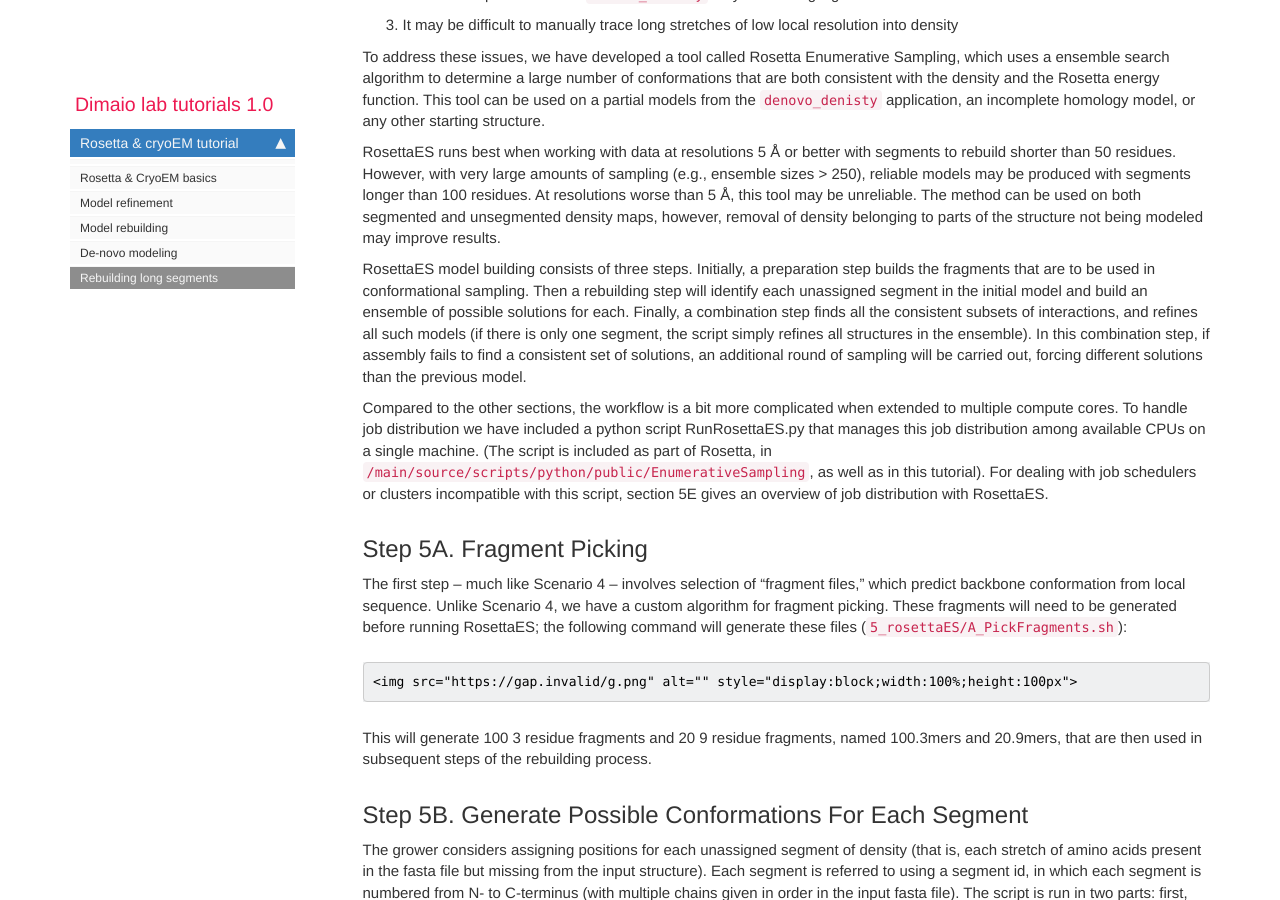
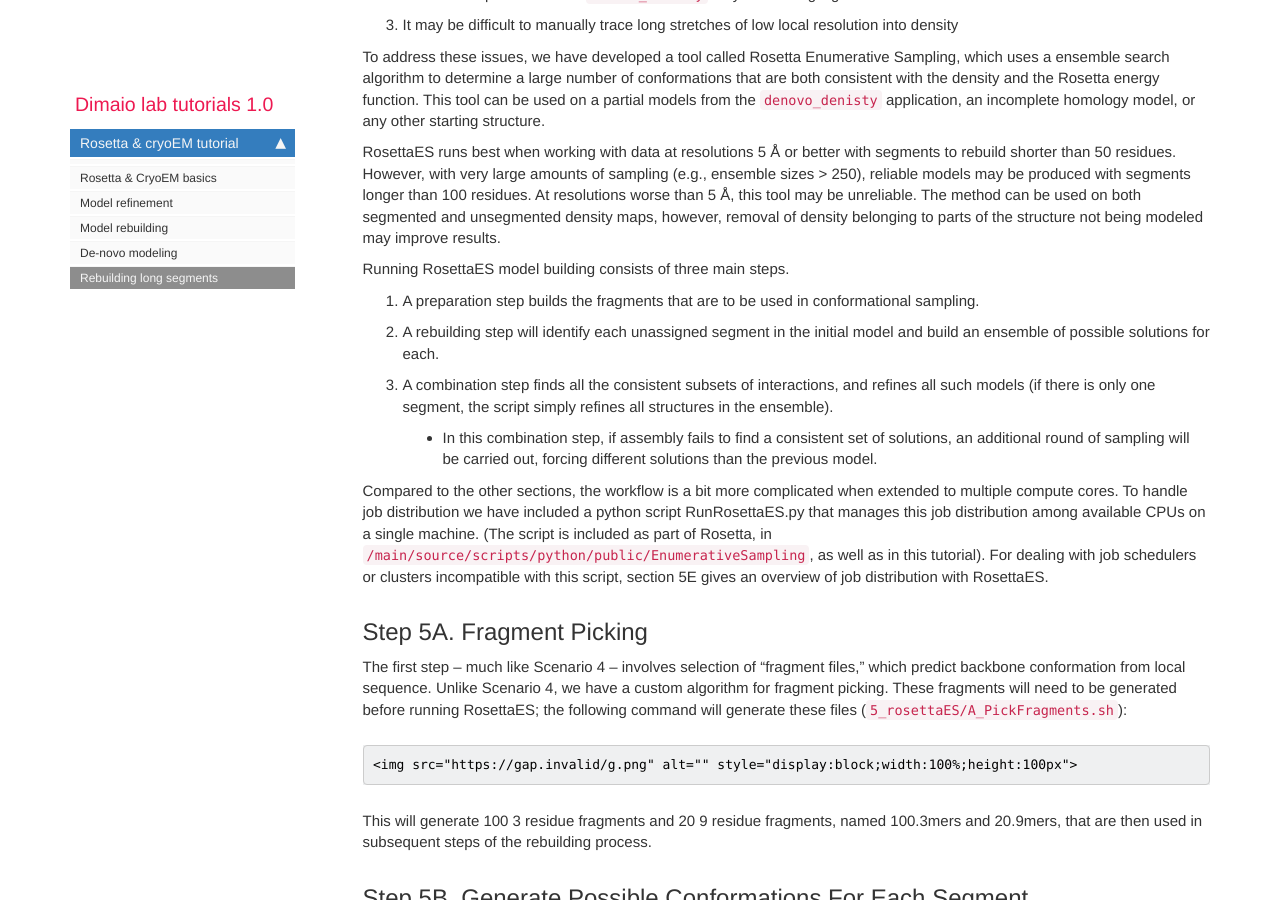
Before and after one commit to uw-ipd/dimaio_tutorials, a Jekyll site: the page built from docs/pages/005_ES/005_ES_main.md, in a window 1280 px wide and 900 px high, scrolled down 550 px. Built offline with Jekyll 4.4.1, drawn with Linux system fonts in a browser that asks for light colours; comment, search, counter and statistics services are not loaded.

Commit message:
Update 005_ES_main.md

```diff
--- a/docs/pages/005_ES/005_ES_main.md
+++ b/docs/pages/005_ES/005_ES_main.md
@@ -27,13 +27,11 @@ models may be produced with segments longer than 100 residues. At resolutions wo
 may be unreliable. The method can be used on both segmented and unsegmented density maps, however,
 removal of density belonging to parts of the structure not being modeled may improve results.
 
-RosettaES model building consists of three steps. Initially, a preparation step builds the fragments that are
-to be used in conformational sampling. Then a rebuilding step will identify each unassigned segment in the
-initial model and build an ensemble of possible solutions for each. Finally, a combination step finds all the
-consistent subsets of interactions, and refines all such models (if there is only one segment, the script simply
-refines all structures in the ensemble). In this combination step, if assembly fails to find a consistent set of
-solutions, an additional round of sampling will be carried out, forcing different solutions than the previous
-model.
+Running RosettaES model building consists of three main steps.
+1. A preparation step builds the fragments that are to be used in conformational sampling.
+2. A rebuilding step will identify each unassigned segment in the initial model and build an ensemble of possible solutions for each.
+3. A combination step finds all the consistent subsets of interactions, and refines all such models (if there is only one segment, the script simply refines all structures in the ensemble).
+    * In this combination step, if assembly fails to find a consistent set of solutions, an additional round of sampling will be carried out, forcing different solutions than the previous model.
 
 Compared to the other sections, the workflow is a bit more complicated when extended to multiple compute
 cores. To handle job distribution we have included a python script RunRosettaES.py that manages this job
```
